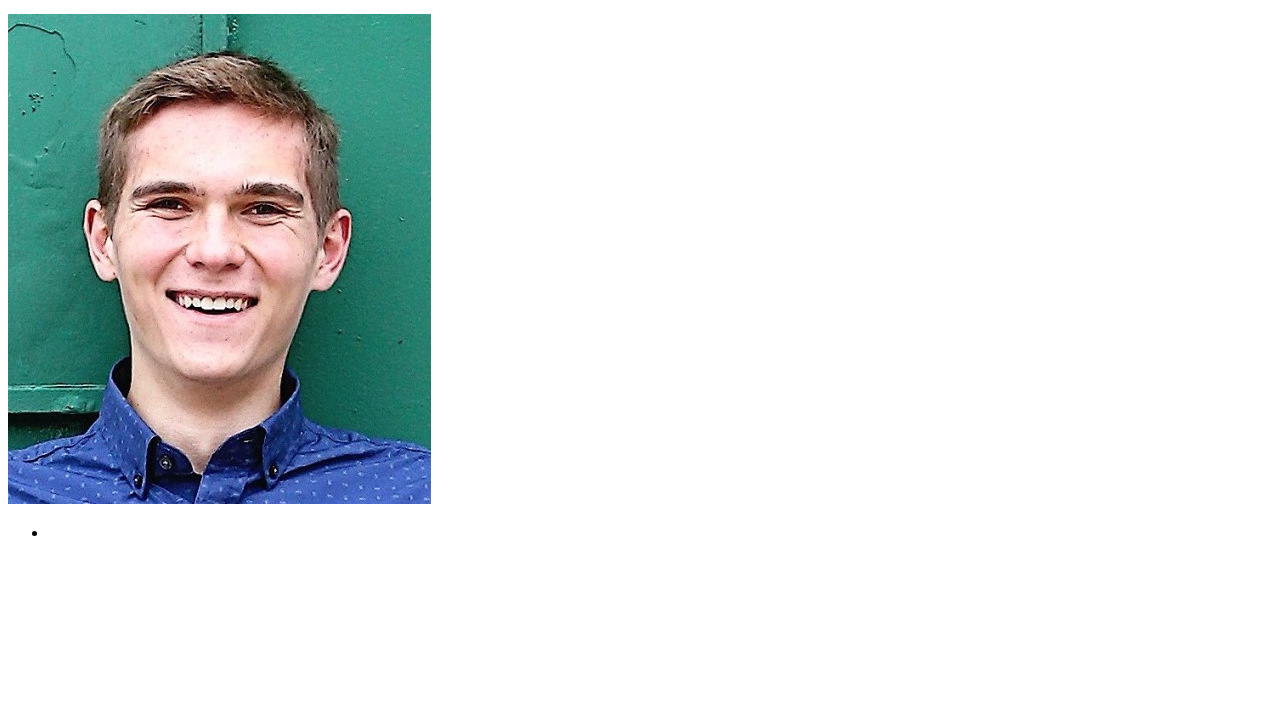
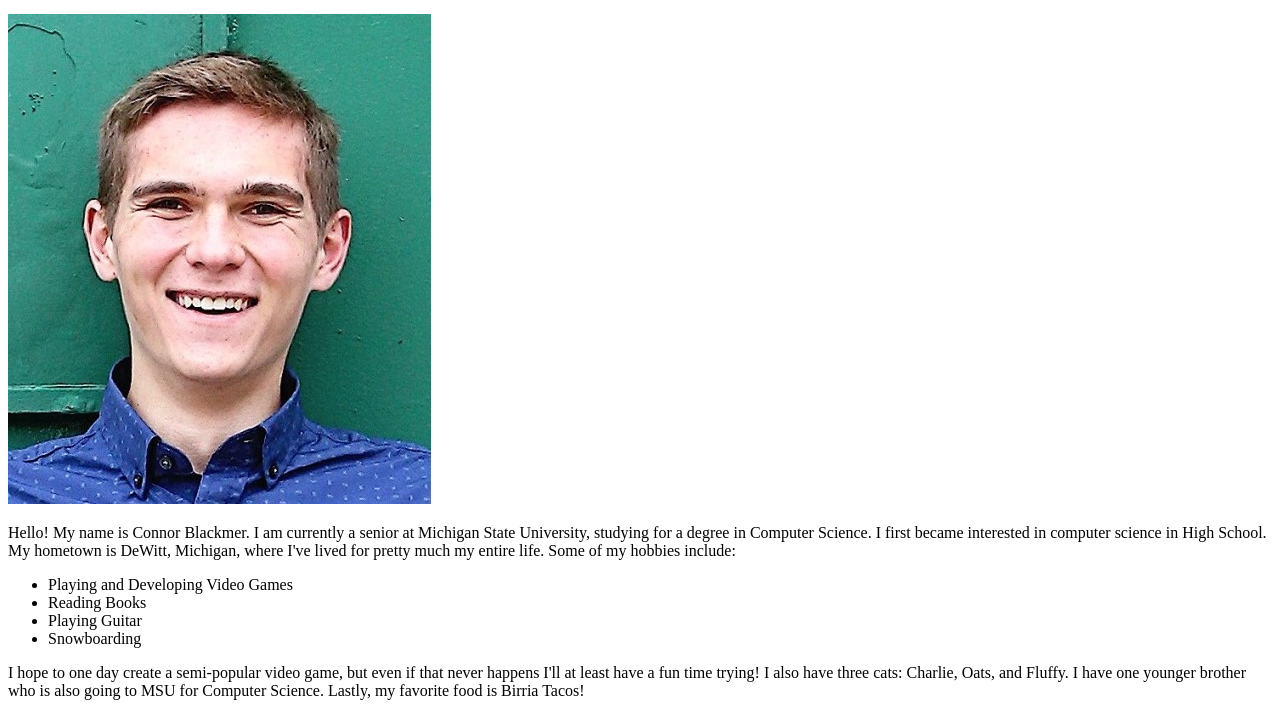
Before and after one commit to blackm-97/mi349_blog, a plain HTML site: page about.html in a window 1280 px wide. Shown: the part 136-852 px from the top of the page. Before the commit the page ends 800 px from the top, so only its background shows below. Drawn offline with Linux system fonts and the light colour scheme.

Commit message:
About Tab

```diff
--- a/about.html
+++ b/about.html
@@ -23,13 +23,16 @@
     <section>
         <img src="images/ConnorBlackmer.jpg" alt="Picture of the Author">
         <p>
-
+            Hello! My name is Connor Blackmer. I am currently a senior at Michigan State University, studying for a degree in Computer Science. I first became interested in computer science in High School. My hometown is DeWitt, Michigan, where I've lived for pretty much my entire life. Some of my hobbies include:
         </p>
         <ul>
-            <li></li>
+            <li>Playing and Developing Video Games</li>
+            <li>Reading Books</li>
+            <li>Playing Guitar</li>
+            <li>Snowboarding</li>
         </ul>
         <p>
-
+            I hope to one day create a semi-popular video game, but even if that never happens I'll at least have a fun time trying! I also have three cats: Charlie, Oats, and Fluffy. I have one younger brother who is also going to MSU for Computer Science. Lastly, my favorite food is Birria Tacos!
         </p>
     </section>
 </body>
```
